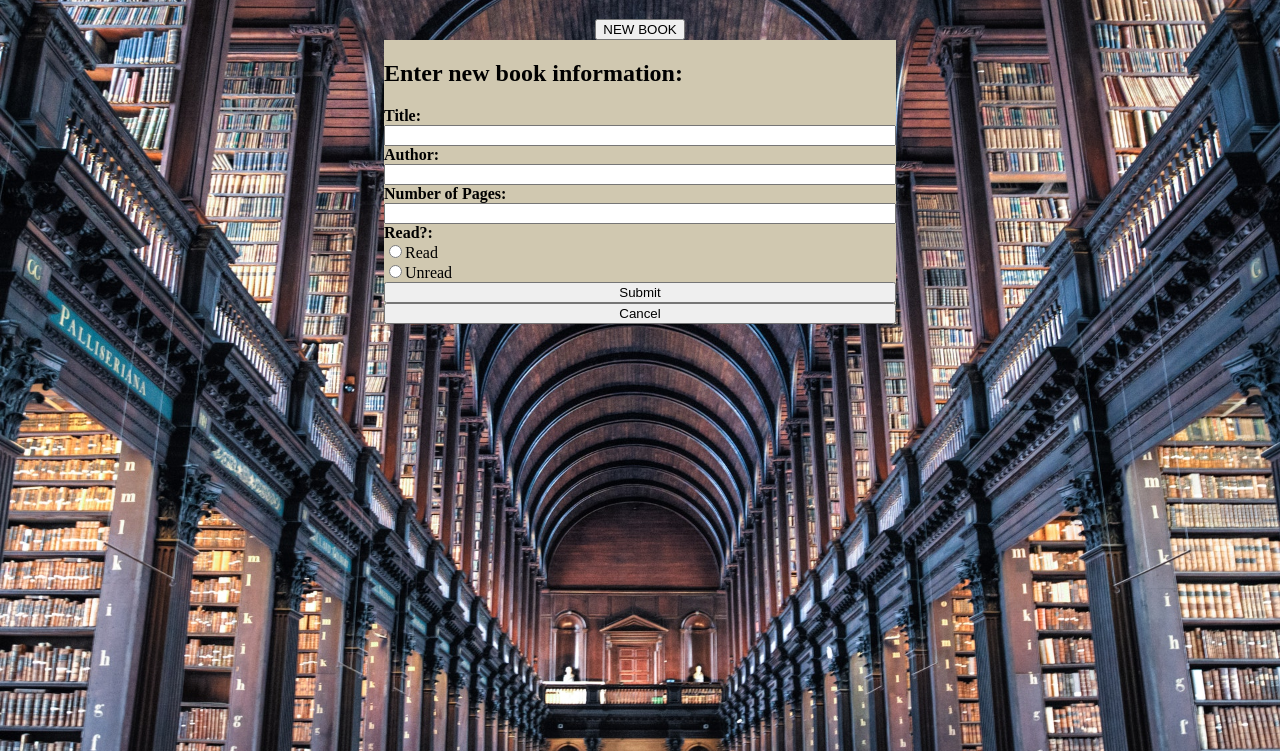
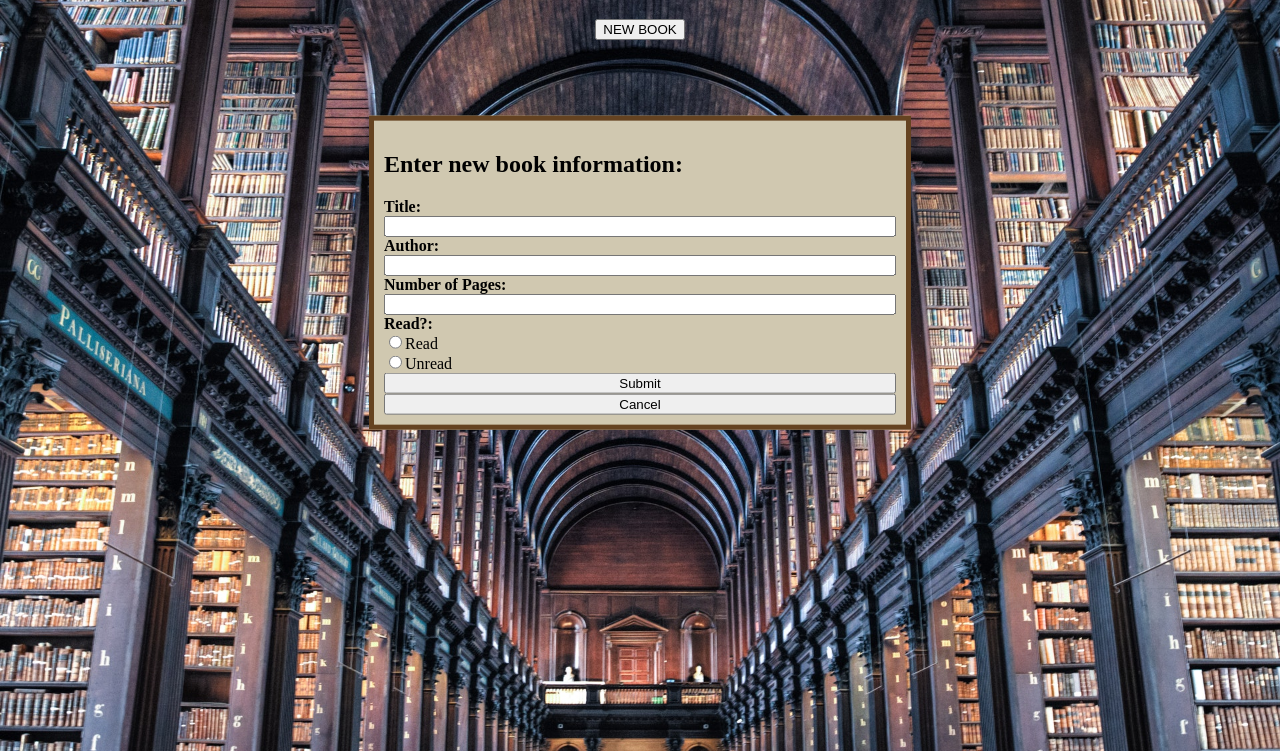
Before and after one commit to marboleda/library, a plain HTML site: page index.html in a window 1280 px wide. Both pictures are taken after a click on the button "NEW BOOK". Shown: the part 49-800 px from the top of the page. Drawn offline with Linux system fonts and the light colour scheme; no server answers.

Commit message:
Make form pop out into screen

```diff
--- a/css/main.css
+++ b/css/main.css
@@ -32,8 +32,14 @@ h4 {
 
 .popup-form {
     display: none;
+    position: fixed;
+    left: 50%;
+    top: 50%;
+    transform: translate(-50%, -75%);
+    border: thick solid #654321;
     width: 40vw;
     margin: 0 auto;
+    padding: 10px;
     background-color: #d0c8b0;
 }
 
```
